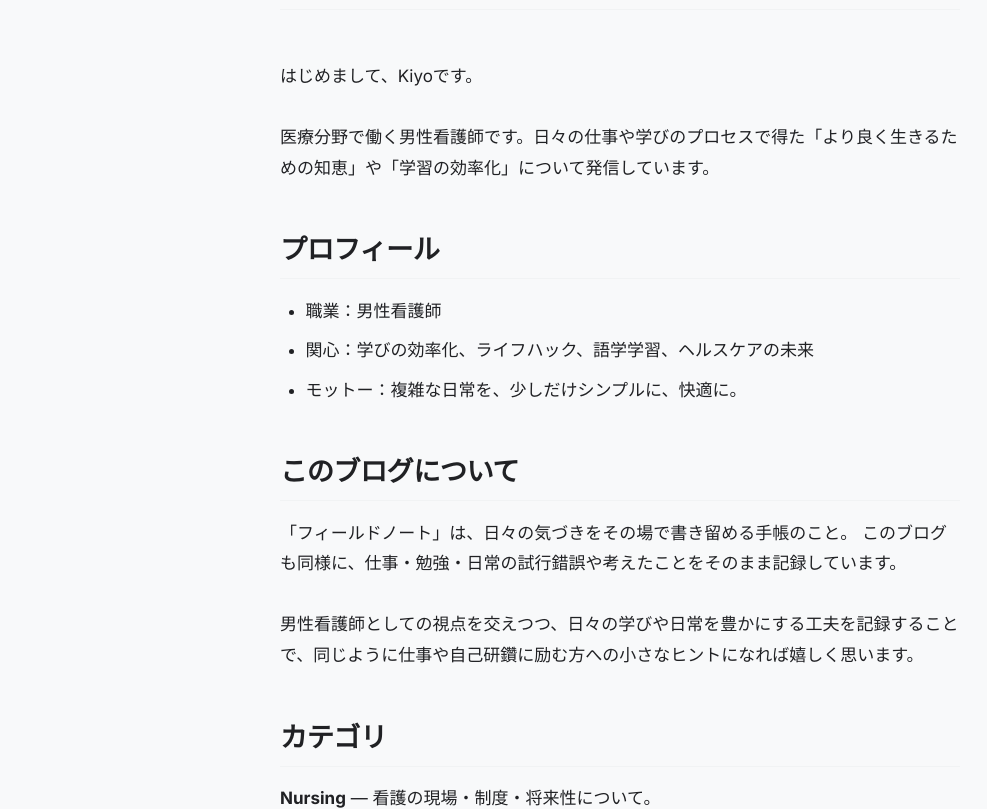
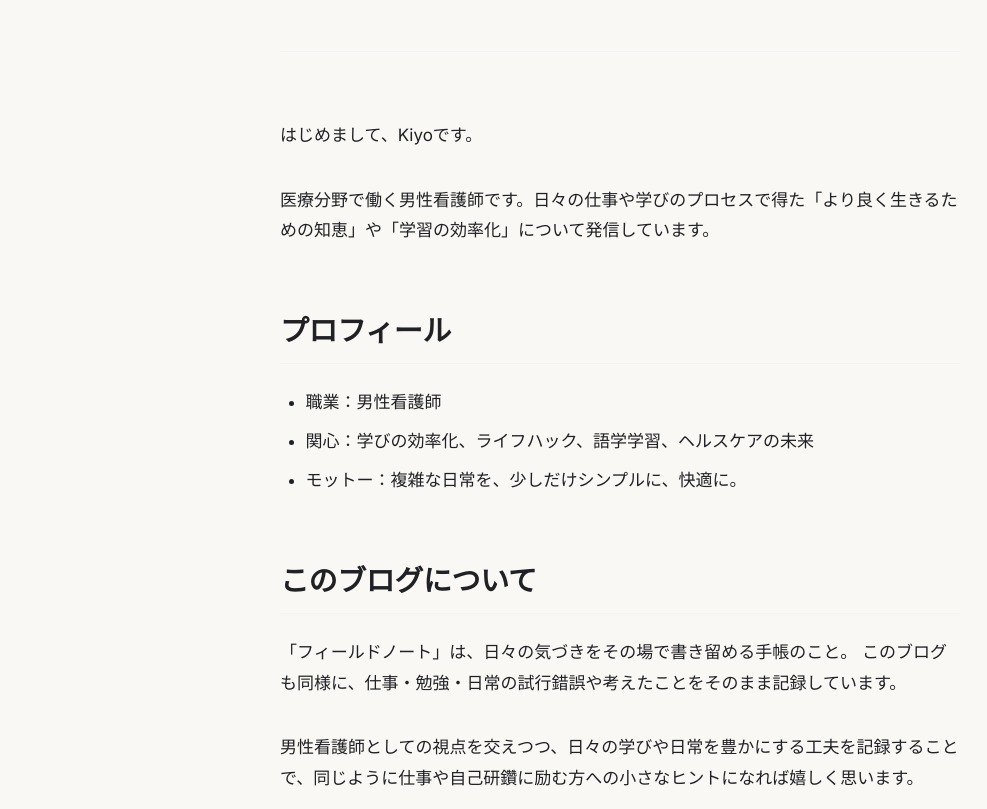
Before and after one commit to kiyotech10/kiyo-field-notes, an Astro site: page /about in a window 1280 px wide. Shown: the part 224-1033 px from the top of the page, without its empty margins (20-1007 px from the left). Built offline with nearby package versions, Linux system fonts and the light colour scheme; Astro itself is replaced by a stand-in of ours; a web font is replaced by a local one.

Commit message:
Introduce TCM-inspired AI prescription badge and upgrade to premium editorial layout with beautiful Serif typography and luxurious whitespace

```diff
--- a/src/styles/global.css
+++ b/src/styles/global.css
@@ -1,7 +1,7 @@
-@import url('https://fonts.googleapis.com/css2?family=Inter:wght@300;400;500;600;700&family=Noto+Sans+JP:wght@300;400;500;700&display=swap');
+@import url('https://fonts.googleapis.com/css2?family=Inter:wght@300;400;500;600;700&family=Noto+Sans+JP:wght@300;400;500;700&family=Noto+Serif+JP:wght@400;700&family=Playfair+Display:ital,wght@0,400;0,700;1,400&display=swap');
 
 :root {
-	--bg: #f8f9fa; /* Google Clean Light Gray-White */
+	--bg: #faf8f5; /* Premium Sand White / Warm Editorial Paper */
 	--text: #202124; /* Google Dark Text */
 	--text-muted: #5f6368; /* Google Secondary Text */
 	--accent: #1a73e8; /* Google Blue */
@@ -9,7 +9,7 @@
 	--border: #f1f3f4; /* Subtle hairline border */
 	--max-width: 680px;
 	--font-body: 'Inter', 'Noto Sans JP', -apple-system, sans-serif;
-	--font-heading: 'Inter', 'Noto Sans JP', sans-serif;
+	--font-heading: 'Playfair Display', 'Noto Serif JP', Georgia, 'Times New Roman', serif;
 	--font-mono: 'JetBrains Mono', 'Fira Code', monospace;
 	--transition-google: all 0.25s cubic-bezier(0.4, 0, 0.2, 1);
 }
@@ -37,9 +37,9 @@ body {
 
 main {
 	width: var(--max-width);
-	max-width: calc(100% - 3rem);
+	max-width: calc(100% - 4rem); /* Slightly narrower container for more luxurious breathing room */
 	margin: 0 auto;
-	padding: 5em 0;
+	padding: 6.5em 0; /* 15%+ expanded whitespace on top/bottom */
 }
 
 h1,
@@ -50,17 +50,17 @@ h5,
 h6 {
 	font-family: var(--font-heading);
 	color: var(--text);
-	line-height: 1.3;
-	font-weight: 600;
-	letter-spacing: -0.02em;
-	margin-top: 1.8em;
-	margin-bottom: 0.6em;
+	line-height: 1.35;
+	font-weight: 700;
+	letter-spacing: -0.01em;
+	margin-top: 2.2em; /* Expanded breathing space before headings */
+	margin-bottom: 0.8em;
 }
 
-h1 { font-size: 2.2em; font-weight: 700; margin-top: 0; margin-bottom: 0.6em; }
-h2 { font-size: 1.6em; border-bottom: 1px solid var(--border); padding-bottom: 0.4em; }
-h3 { font-size: 1.3em; }
-h4 { font-size: 1.1em; font-weight: 700; }
+h1 { font-size: 2.4em; font-weight: 700; margin-top: 0; margin-bottom: 0.8em; }
+h2 { font-size: 1.7em; border-bottom: 1px solid var(--border); padding-bottom: 0.5em; margin-top: 2.2em; }
+h3 { font-size: 1.35em; margin-top: 2em; }
+h4 { font-size: 1.15em; font-weight: 700; }
 
 a {
 	color: var(--accent);
@@ -73,9 +73,9 @@ a:hover {
 	text-decoration: none;
 }
 
-p { margin: 0 0 1.5em; }
+p { margin: 0 0 1.8em; }
 
-.prose p { margin-bottom: 1.8em; }
+.prose p { margin-bottom: 2em; }
 
 img {
 	max-width: 100%;
@@ -124,7 +124,7 @@ blockquote p {
 hr {
 	border: none;
 	border-top: 1px solid var(--border);
-	margin: 3em 0;
+	margin: 4em 0; /* Expanded horizontal rule margins */
 }
 
 table {
@@ -156,13 +156,13 @@ ol {
 li { margin-bottom: 0.5em; }
 
 @media (max-width: 720px) {
-	body { font-size: 15px; }
+	body { font-size: 15.5px; }
 	main {
-		padding: 3em 0;
-		max-width: calc(100% - 2rem);
+		padding: 4.5em 0; /* Expanded mobile padding */
+		max-width: calc(100% - 2.5rem);
 	}
-	h1 { font-size: 1.8em; }
-	h2 { font-size: 1.4em; }
+	h1 { font-size: 2.0em; }
+	h2 { font-size: 1.5em; }
 }
 
 .fade-in {
```
Also changed, not shown: src/pages/index.astro (+33 -11 lines).
